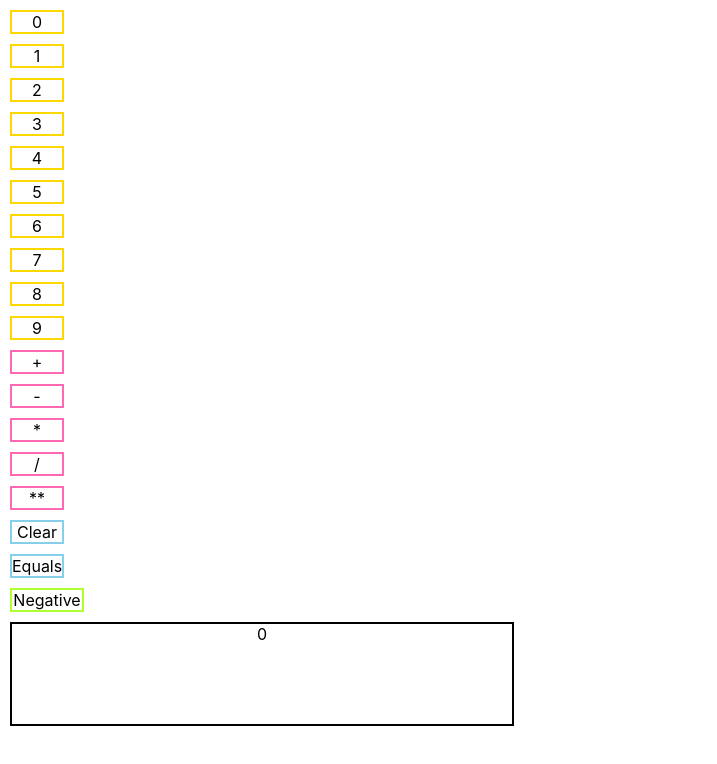
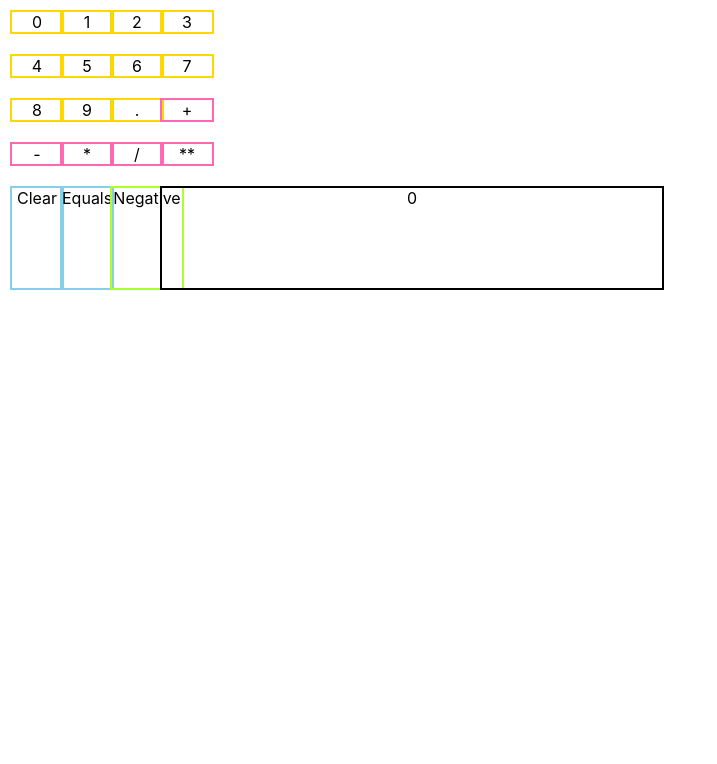
Before and after one commit to amara-j/calculator, a React (Create React App) app: page / in a window 1280 px wide. Shown: the top 764 px of the page, without its empty margins (0-717 px from the left). Built offline with nearby package versions, Linux system fonts and the light colour scheme.

Commit message:
add decimal point button, doesnt yet have a keydown listener

```diff
--- a/package.json
+++ b/package.json
@@ -3,9 +3,7 @@
   "version": "0.1.0",
   "private": true,
   "dependencies": {
-    "@testing-library/jest-dom": "^5.11.9",
     "@testing-library/react": "^11.2.5",
-    "@testing-library/user-event": "^12.6.3",
     "react": "^17.0.1",
     "react-dom": "^17.0.1",
     "react-scripts": "4.0.2",
@@ -34,5 +32,9 @@
       "last 1 firefox version",
       "last 1 safari version"
     ]
+  },
+  "devDependencies": {
+    "@testing-library/jest-dom": "^5.11.9",
+    "@testing-library/user-event": "^12.6.3"
   }
 }
--- a/src/App.css
+++ b/src/App.css
@@ -1,5 +1,8 @@
 .App {
   text-align: center;
+  display: grid;
+  grid-template-columns: 50px 50px 50px 50px;
+  grid-template-rows: auto;
 }
 
 .numberContainer {
--- a/src/Calculator.js
+++ b/src/Calculator.js
@@ -86,6 +86,18 @@ function Calculator() {
     }
   };
 
+  const decimalButtonOnClick = () => {
+    if (operator === "") {
+      if (!operand1.includes(".")) {
+        updateOperand1(operand1.toString() + ".");
+      }
+    } else {
+      if (!operand2.includes(".")) {
+        updateOperand2(operand2.toString() + ".");
+      }
+    }
+  };
+
   const loopNumberComponents = () => {
     let numberComponents = [];
     for (let i = 0; i < 10; i++) {
@@ -143,6 +155,13 @@ function Calculator() {
   return (
     <div className="App">
       {loopNumberComponents()}
+      <Button // decimal point button
+        display={"."}
+        containerClassName={"numberContainer"}
+        onClick={() => {
+          decimalButtonOnClick();
+        }}
+      />
       {operator_array.map((element) => {
         return (
           <Button // generate buttons for +, -, *, /, ** in a loop
```
Also changed, not shown: 2 other files (tests, documents, lock files or other folders).
